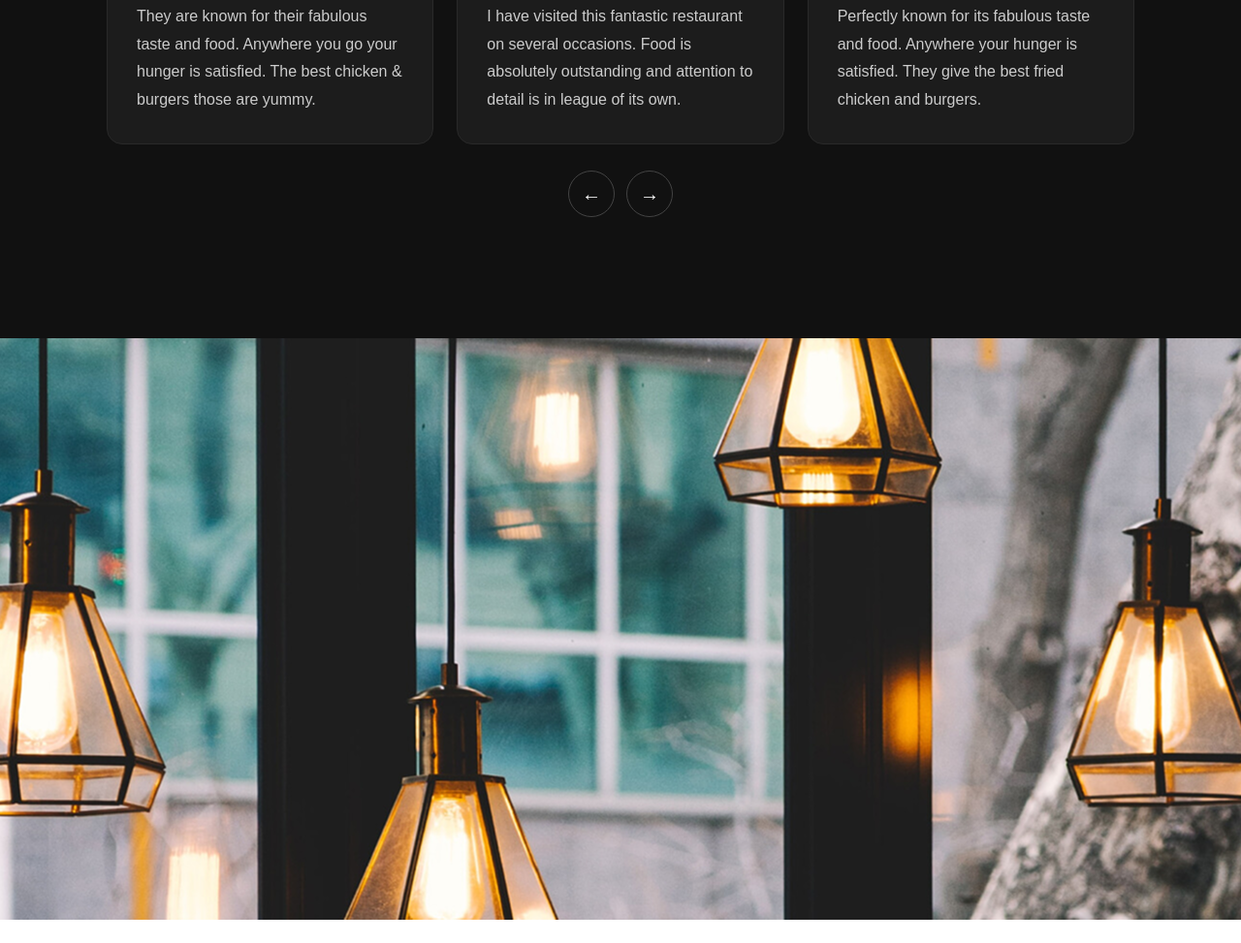
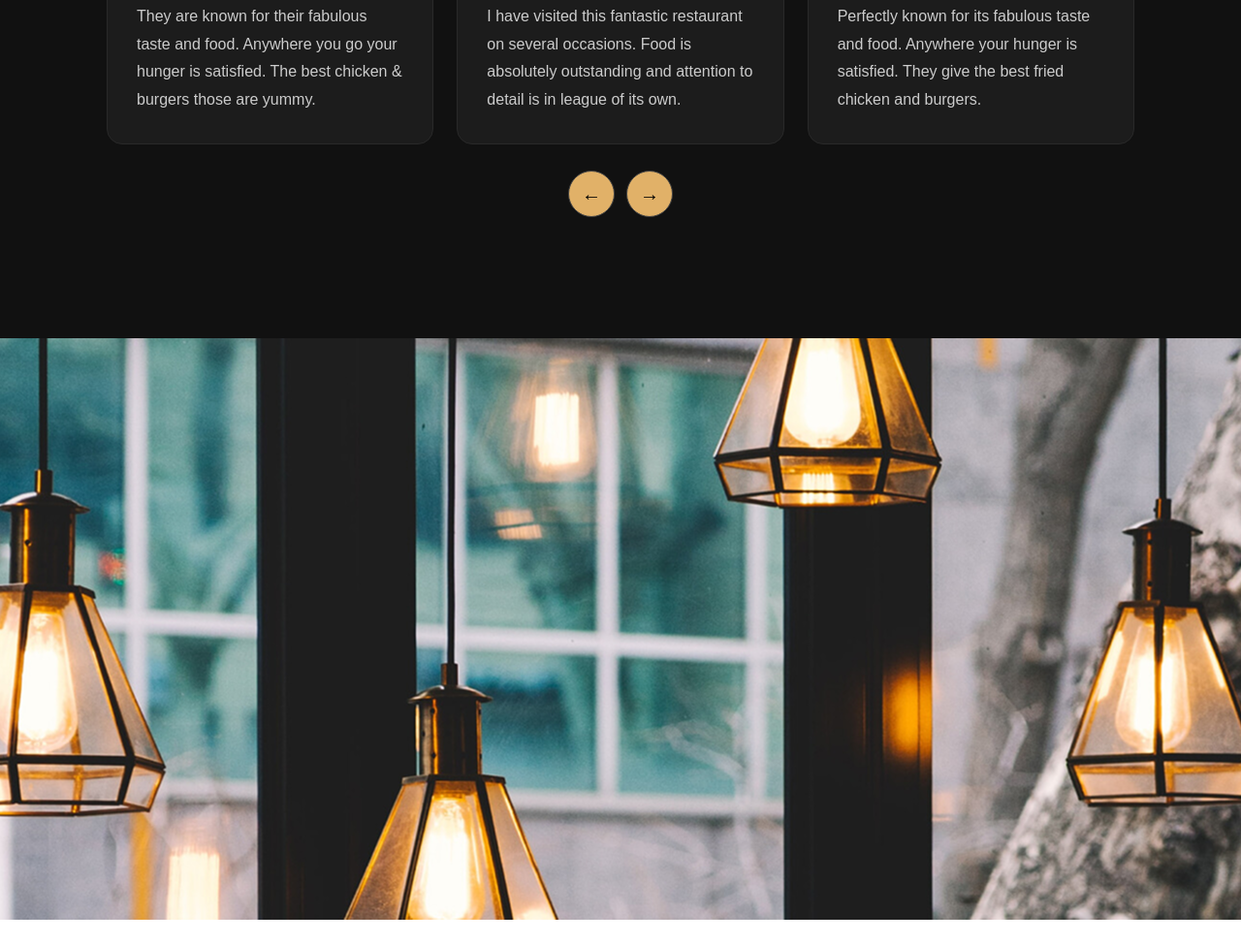
Before and after one commit to allomovkahramon1-maker/tasteat, a plain HTML site: page index.html in a window 1280 px wide. Shown: the part 4034-5007 px from the top of the page at 97% size. Drawn offline with nearby package versions, Linux system fonts and the light colour scheme.

Commit message:
first up

```diff
--- a/style.css
+++ b/style.css
@@ -621,18 +621,12 @@ p {
     padding: 0;
     border: 1px solid #444;
     border-radius: 50%;
-    background: transparent;
-    color: #fff;
+    background: #e1b168;
+    color: black;
     font-size: 20px;
     line-height: 1;
     cursor: pointer;
     transition: all 0.3s ease;
-}
-
-.testimonial-prev:hover,
-.testimonial-next:hover {
-    background: #f5c518;
-    color: #111;
 }
 
 .testimonial-prev.swiper-button-disabled,
```
